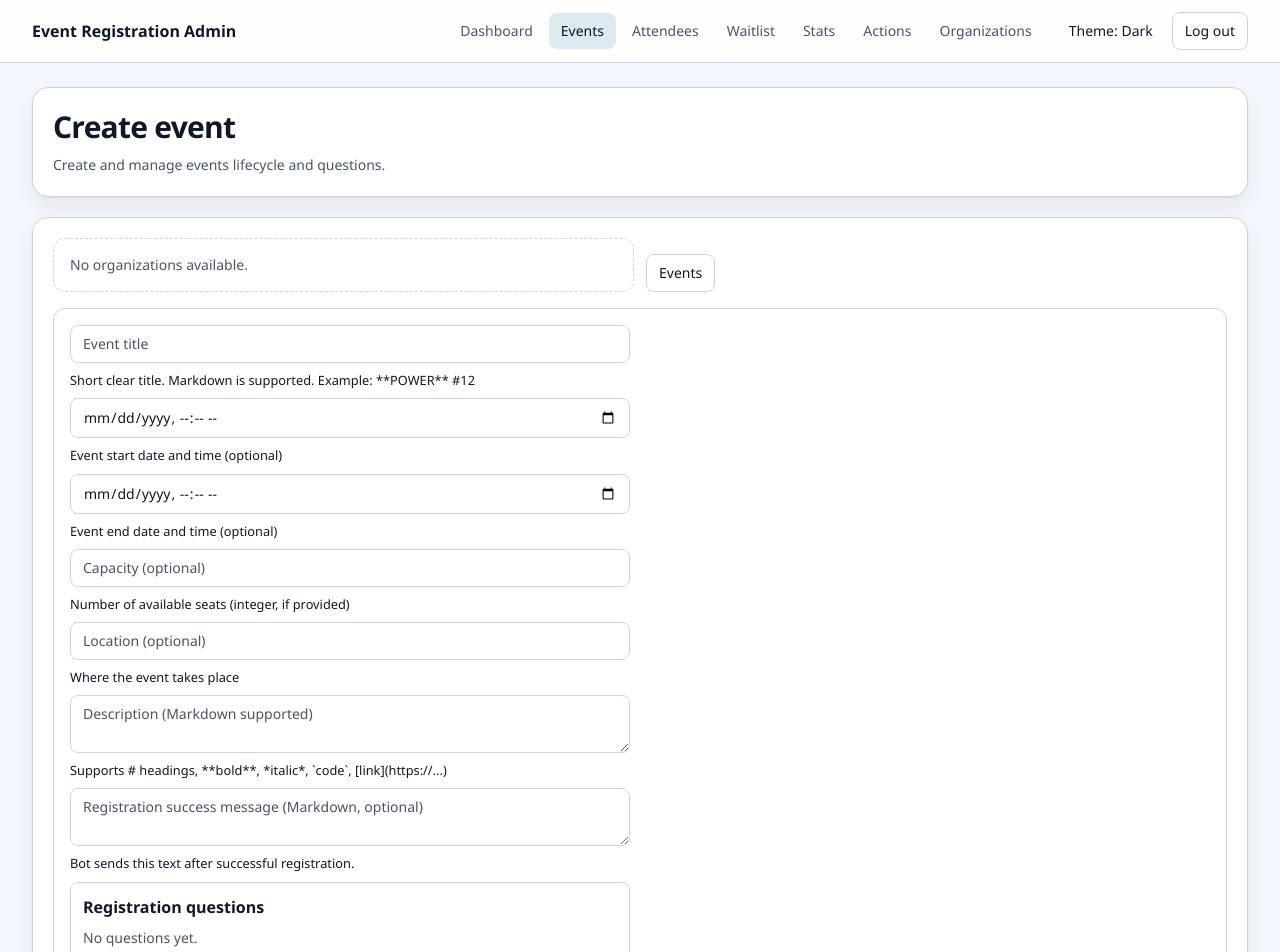
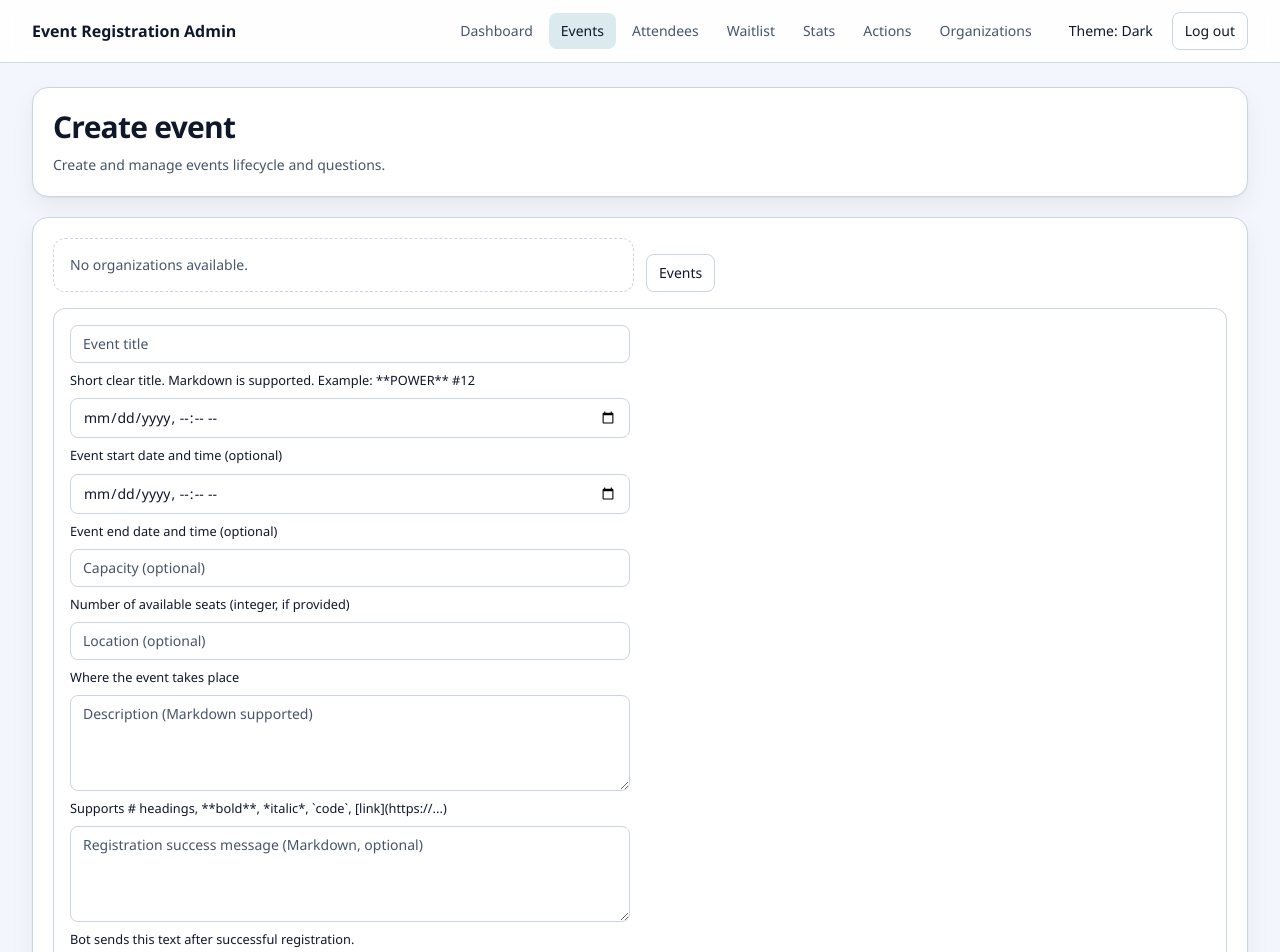
Before and after one commit to DenisArger/telegram-event-registration-service, a Next.js app in the folder apps/admin/: page /events/new in a window 1280 px wide. Shown: the top 952 px of the page. Built offline with nearby package versions, Linux system fonts and the light colour scheme.

Commit message:
feat(admin): integrate AutoTextarea component for dynamic resizing in event creation and editing forms

```diff
--- /dev/null
+++ b/apps/admin/app/_components/ui/auto-textarea.tsx
@@ -0,0 +1,33 @@
+"use client";
+
+import React, { forwardRef, useEffect, useImperativeHandle, useRef, type TextareaHTMLAttributes } from "react";
+
+function resizeTextarea(node: HTMLTextAreaElement | null) {
+  if (!node) return;
+  node.style.height = "0px";
+  node.style.height = `${node.scrollHeight}px`;
+}
+
+export const AutoTextarea = forwardRef<HTMLTextAreaElement, TextareaHTMLAttributes<HTMLTextAreaElement>>(
+  function AutoTextarea(props, forwardedRef) {
+    const innerRef = useRef<HTMLTextAreaElement | null>(null);
+
+    useImperativeHandle(forwardedRef, () => innerRef.current as HTMLTextAreaElement, []);
+
+    useEffect(() => {
+      resizeTextarea(innerRef.current);
+    }, [props.value]);
+
+    return (
+      <textarea
+        {...props}
+        ref={innerRef}
+        rows={props.rows ?? 3}
+        onChange={(event) => {
+          resizeTextarea(event.currentTarget);
+          props.onChange?.(event);
+        }}
+      />
+    );
+  }
+);
--- a/apps/admin/app/create-event-form.tsx
+++ b/apps/admin/app/create-event-form.tsx
@@ -3,6 +3,7 @@
 import React, { useState } from "react";
 import { useRouter } from "next/navigation";
 import { MarkdownPreview } from "./_components/markdown-preview";
+import { AutoTextarea } from "./_components/ui/auto-textarea";
 import { Button } from "./_components/ui/button";
 import { InlineAlert } from "./_components/ui/inline-alert";
 import { datetimeLocalToIso } from "./_lib/datetime";
@@ -196,7 +197,7 @@ export function CreateEventForm({
           onChange={(e) => setLocation(e.target.value)}
         />
         <small>{ru ? "Где проходит мероприятие" : "Where the event takes place"}</small>
-        <textarea
+        <AutoTextarea
           placeholder={ru ? "Описание (поддерживает Markdown)" : "Description (Markdown supported)"}
           value={description}
           onChange={(e) => setDescription(e.target.value)}
@@ -208,7 +209,7 @@ export function CreateEventForm({
             <MarkdownPreview markdown={description} />
           </div>
         ) : null}
-        <textarea
+        <AutoTextarea
           placeholder={ru ? "Текст поздравления при регистрации (Markdown, опционально)" : "Registration success message (Markdown, optional)"}
           value={registrationSuccessMessage}
           onChange={(e) => setRegistrationSuccessMessage(e.target.value)}
--- a/apps/admin/app/events/event-editor.tsx
+++ b/apps/admin/app/events/event-editor.tsx
@@ -6,6 +6,7 @@ import { CloseButton } from "../close-button";
 import { EventQuestionsEditor } from "../event-questions-editor";
 import { PublishButton } from "../publish-button";
 import { MarkdownPreview } from "../_components/markdown-preview";
+import { AutoTextarea } from "../_components/ui/auto-textarea";
 import { Button } from "../_components/ui/button";
 import { InlineAlert } from "../_components/ui/inline-alert";
 import { datetimeLocalToIso, isoToDatetimeLocal } from "../_lib/datetime";
@@ -182,14 +183,14 @@ export function EventEditor({ event, organizationId }: { event: EditableEvent; o
             <small>{ru ? "Количество доступных мест (целое число, если указано)" : "Number of available seats (integer, if provided)"}</small>
             <input placeholder="location (optional)" value={location} onChange={(e) => setLocation(e.target.value)} />
             <small>{ru ? "Где проходит мероприятие" : "Where the event takes place"}</small>
-            <textarea placeholder="description (optional)" value={description} onChange={(e) => setDescription(e.target.value)} />
+            <AutoTextarea placeholder="description (optional)" value={description} onChange={(e) => setDescription(e.target.value)} />
             <div className="flex gap-2">
               <Button onClick={generateAiDraft} loading={aiLoading} disabled={loading}>
                 {aiLoading ? (ru ? "Генерация..." : "Generating...") : (ru ? "AI-черновик" : "AI draft")}
               </Button>
             </div>
             <small>{ru ? "Поддерживается Markdown разметка" : "Markdown is supported"}</small>
-            <textarea
+            <AutoTextarea
               placeholder={ru ? "Текст поздравления при регистрации (Markdown, опционально)" : "Registration success message (Markdown, optional)"}
               value={registrationSuccessMessage}
               onChange={(e) => setRegistrationSuccessMessage(e.target.value)}
--- a/apps/admin/app/globals.css
+++ b/apps/admin/app/globals.css
@@ -97,6 +97,12 @@
   select,
   textarea {
     @apply w-full rounded-lg border border-border bg-surface px-3 py-2 text-text placeholder:text-muted focus-visible:outline-none focus-visible:ring-2 focus-visible:ring-ring/60;
+  }
+
+  textarea {
+    min-height: 96px;
+    resize: vertical;
+    overflow: hidden;
   }
 
   table {
```
